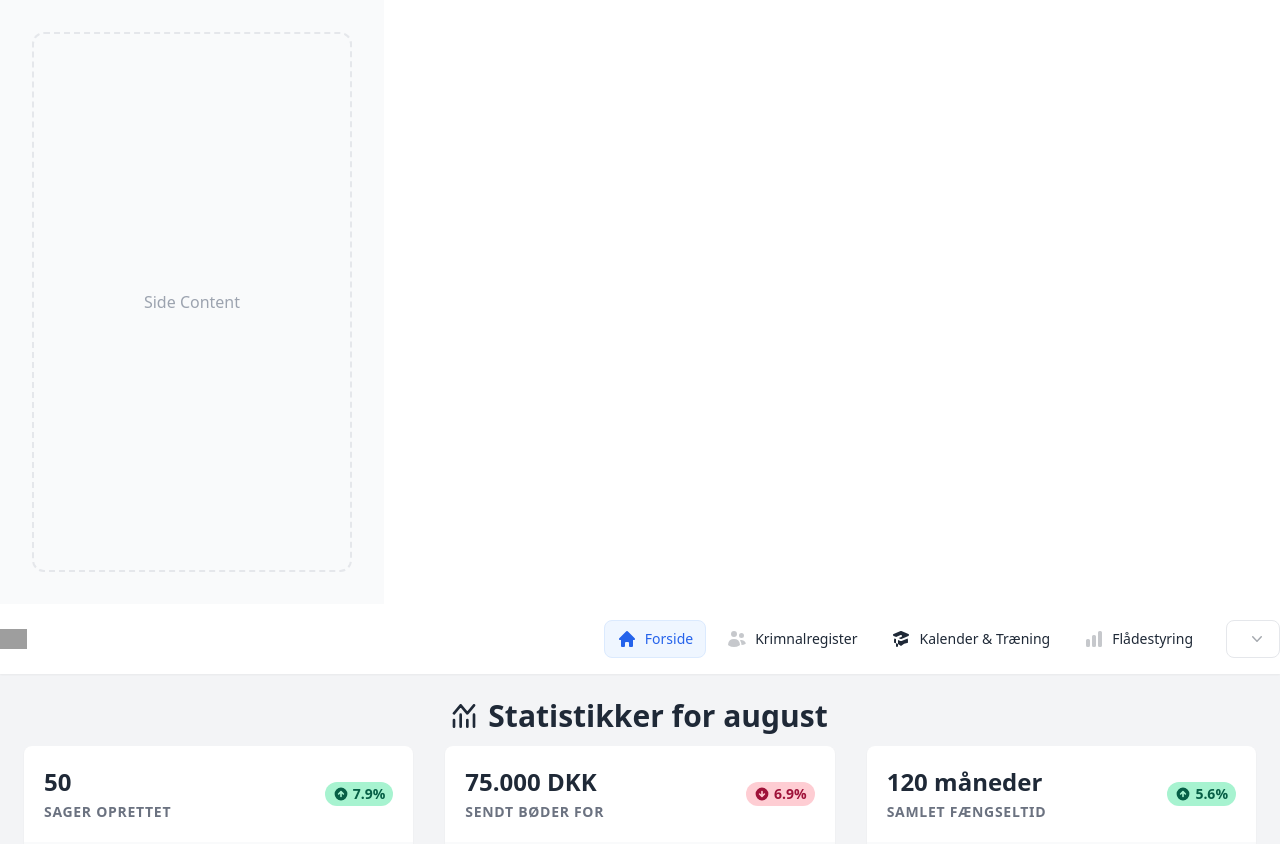
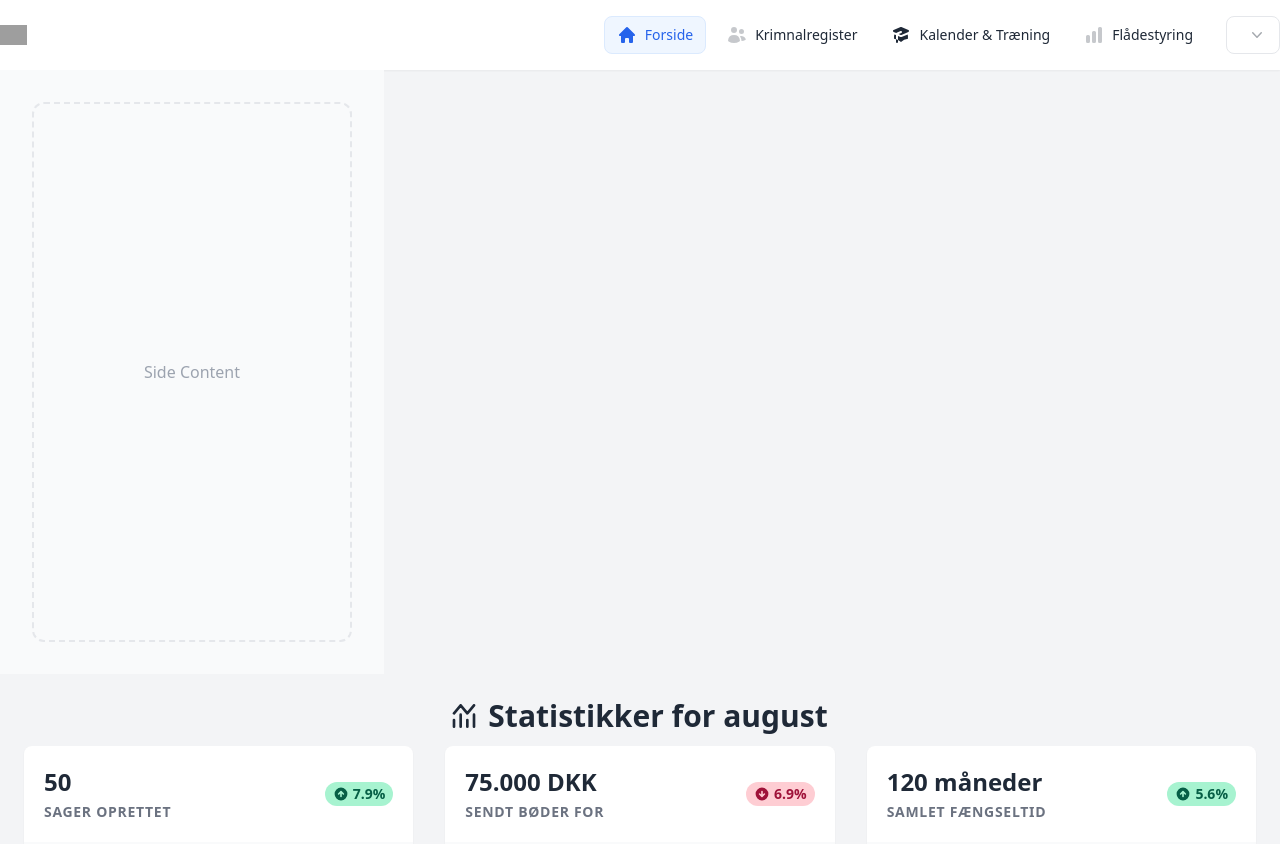
Before and after one commit to ValdemarLarsen/tablet, a Next.js app: page /forside in a window 1280 px wide. Shown: the top 844 px of the page. Built offline with nearby package versions, Linux system fonts and the light colour scheme; grey boxes are pictures that could not be loaded.

Commit message:
Update Navbar.tsx

```diff
--- a/pages/comp/Navbar.tsx
+++ b/pages/comp/Navbar.tsx
@@ -33,10 +33,7 @@ export default function Navbar() {
 
   return (
     <>
-      {/* Page Container */}
-      <div className={'flex-none justify-center lg:flex flex-col w-full lg:w-80 xl:w-96 p-4 lg:p-8 bg-gray-50 dark:bg-gray-800 dark:bg-opacity-25'}>
-        <div className="flex-auto flex items-center justify-center rounded-xl bg-gray-50 border-2 border-dashed border-gray-200 text-gray-400 py-64 dark:bg-gray-800 dark:border-gray-700">Side Content</div>
-      </div>
+
 
       <div id="page-container" className="flex flex-col mx-auto w-full min-h-screen min-w-[320px] bg-gray-100 dark:text-gray-100 dark:bg-gray-900">
         {/* Page Header */}
@@ -154,6 +151,10 @@ export default function Navbar() {
             </div>
           </div>
         </header>
+        {/* Page Container */}
+        <div className={'flex-none justify-center lg:flex flex-col w-full lg:w-80 xl:w-96 p-4 lg:p-8 bg-gray-50 dark:bg-gray-800 dark:bg-opacity-25'}>
+          <div className="flex-auto flex items-center justify-center rounded-xl bg-gray-50 border-2 border-dashed border-gray-200 text-gray-400 py-64 dark:bg-gray-800 dark:border-gray-700">Side Content</div>
+        </div>
         {/* END Page Header */}
 
         {/* Page Content */}
```
